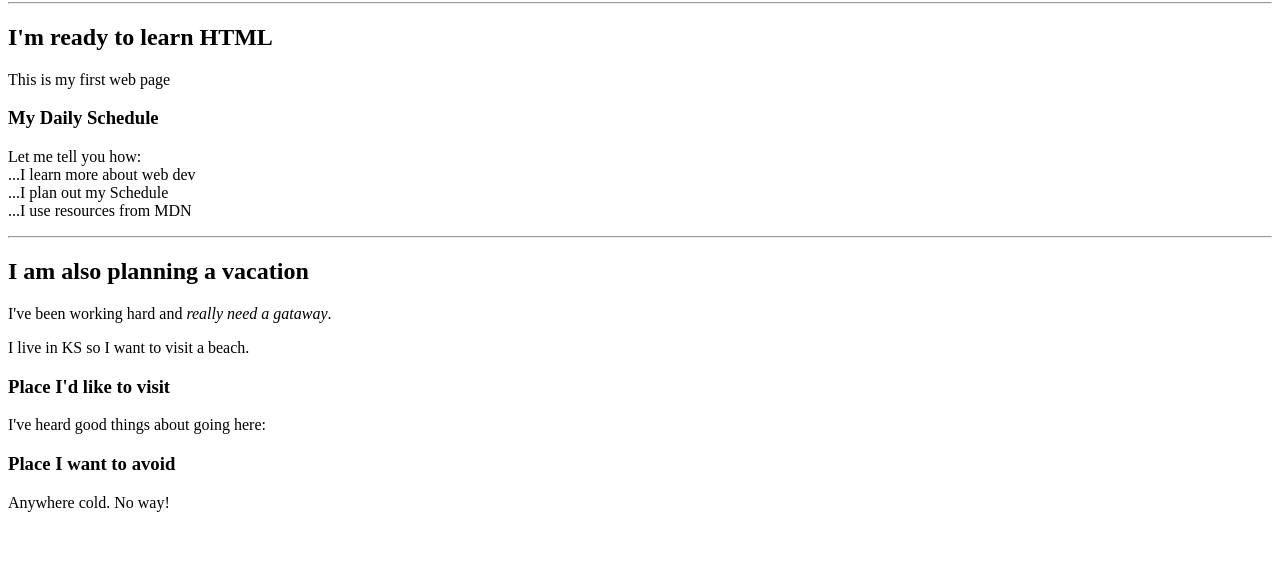
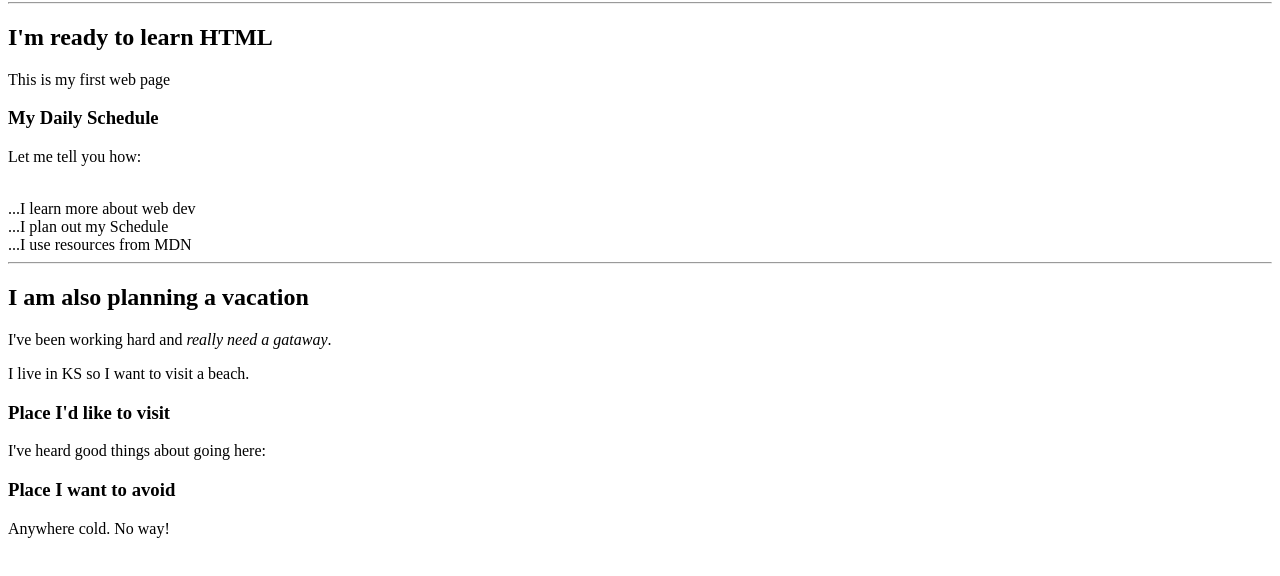
Before and after one commit to acarusillo/html_HelloWorld, a plain HTML site: page index.html in a window 1280 px wide. Shown: the part 78-654 px from the top of the page. Drawn offline with Linux system fonts and the light colour scheme.

Commit message:
html is updated

```diff
--- a/index.html
+++ b/index.html
@@ -18,11 +18,11 @@
         <p>This is my first web page</p>
 
         <h3>My Daily Schedule</h3>
-        <p>Let me tell you how:
+        <p>Let me tell you how:</p>
            <br>...I learn more about web dev
            <br>...I plan out my Schedule
            <br>...I use resources from MDN
-        </p>
+
         <hr>
 
         <h2>I am also planning a vacation</h2>
```
